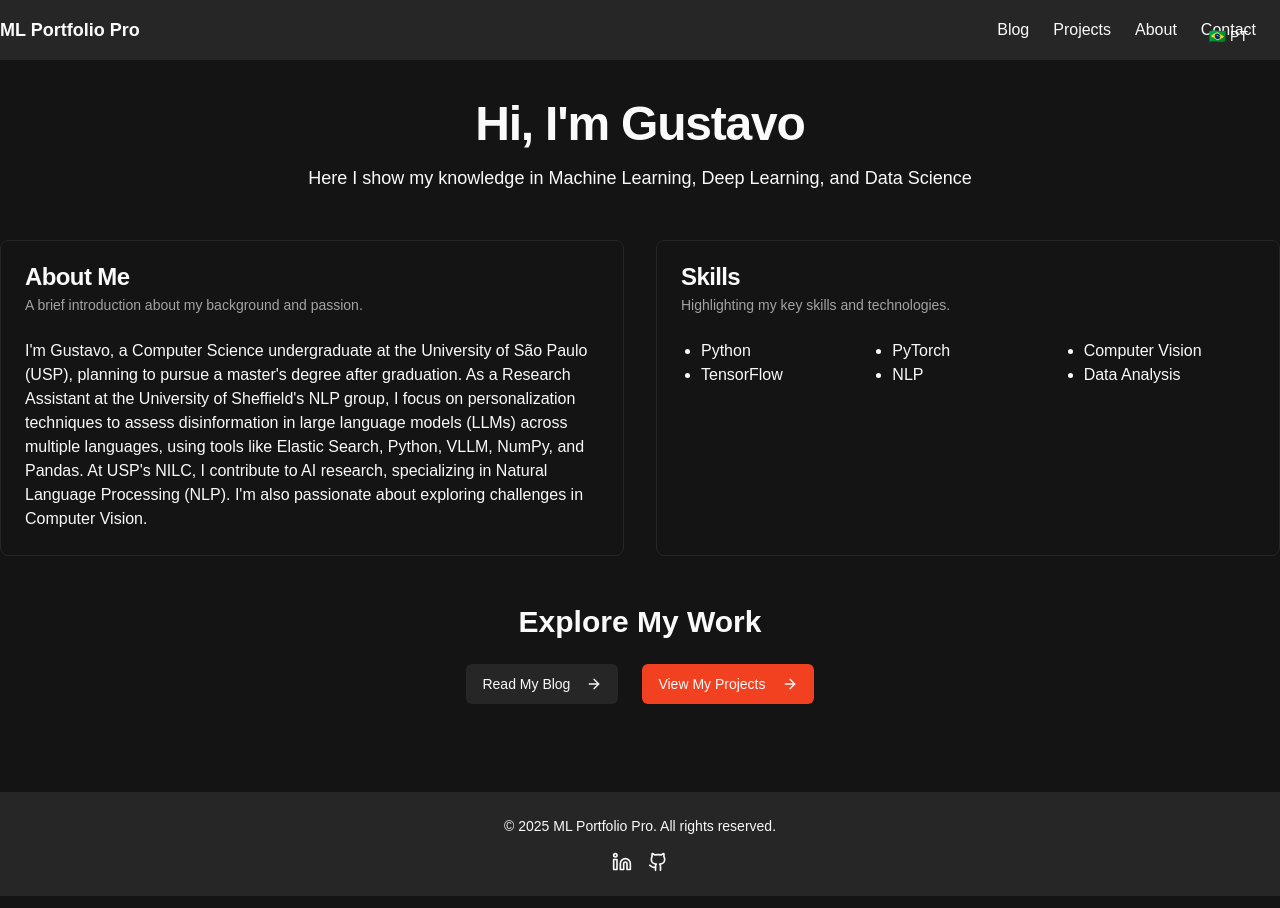
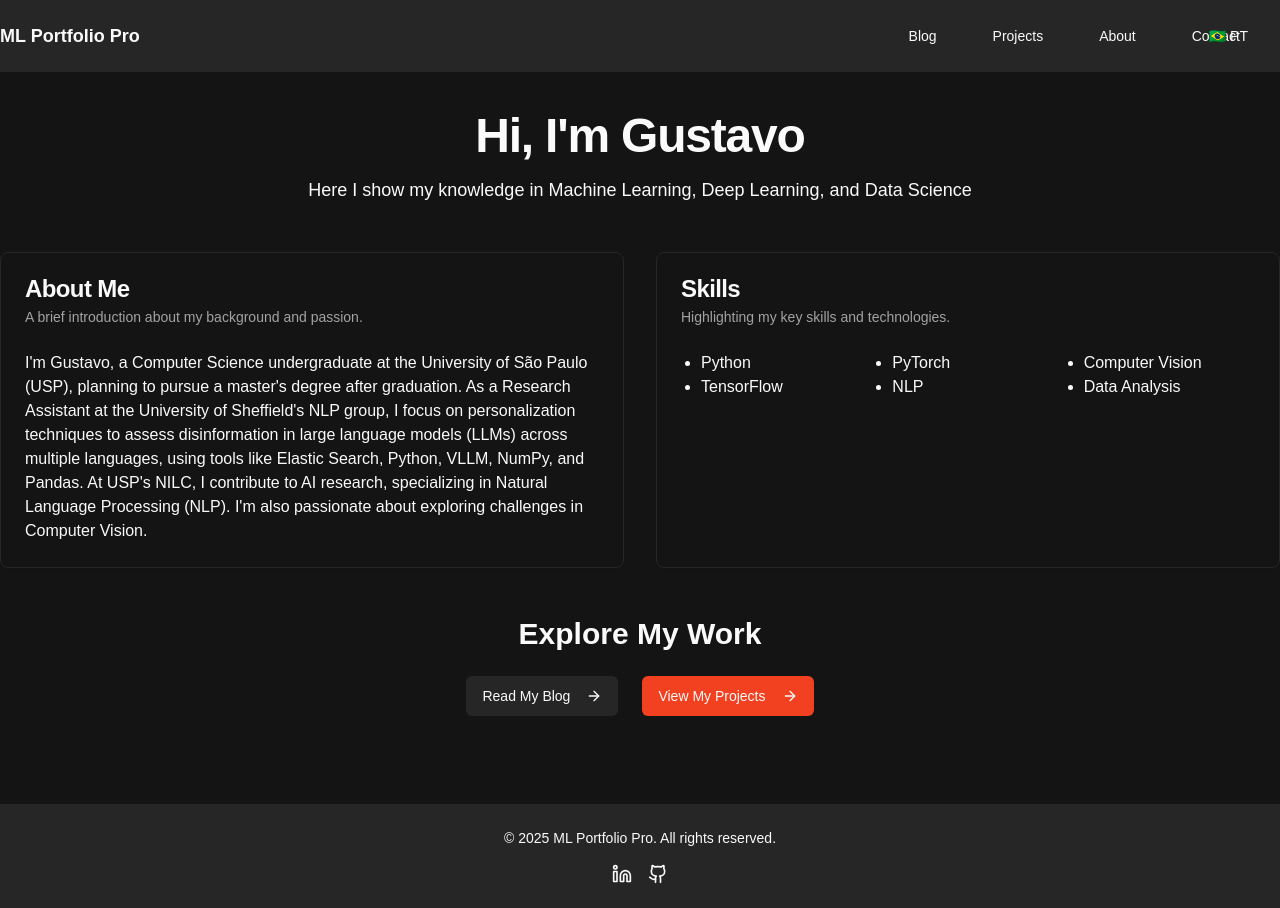
Before and after one commit to GusSampaio/myBlog, a Next.js app: page / in a window 1280 px wide. Built offline with nearby package versions, Linux system fonts and the light colour scheme.

Commit message:
Adding buttons instead of links

```diff
--- a/src/components/Header.tsx
+++ b/src/components/Header.tsx
@@ -1,6 +1,7 @@
 
 import Link from "next/link";
 import { LanguageSelector } from "./LanguageSelector";
+import { Button } from "@/components/ui/button";
 
 export default function Header() {
   return (
@@ -12,24 +13,24 @@ export default function Header() {
         <nav>
           <ul className="flex space-x-6">
             <li>
-              <Link href="/blog" className="hover:text-accent">
-                Blog
-              </Link>
+              <Button asChild variant="ghost">
+                <Link href="/blog">Blog</Link>
+              </Button>
             </li>
             <li>
-              <Link href="/projects" className="hover:text-accent">
-                Projects
-              </Link>
+              <Button asChild variant="ghost">
+                <Link href="/projects">Projects</Link>
+              </Button>
             </li>
             <li>
-              <Link href="/about" className="hover:text-accent">
-                About
-              </Link>
+              <Button asChild variant="ghost">
+                <Link href="/about">About</Link>
+              </Button>
             </li>
             <li>
-              <Link href="/contact" className="hover:text-accent">
-                Contact
-              </Link>
+              <Button asChild variant="ghost">
+                <Link href="/contact">Contact</Link>
+              </Button>
             </li>
             <li>
               <LanguageSelector />
```
